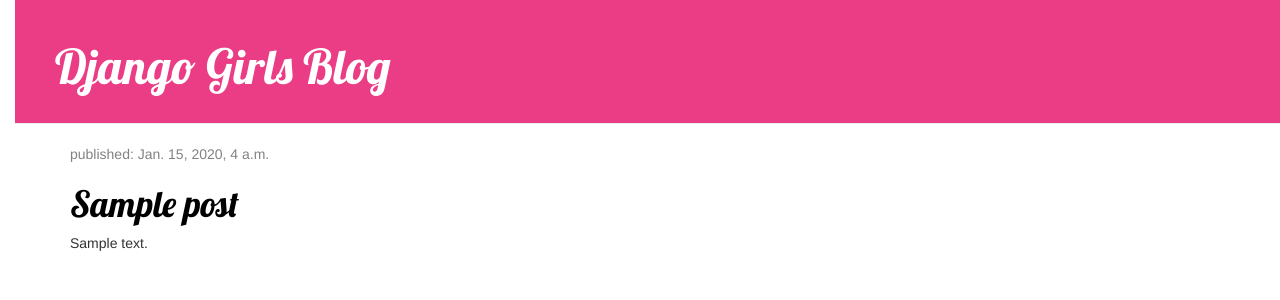
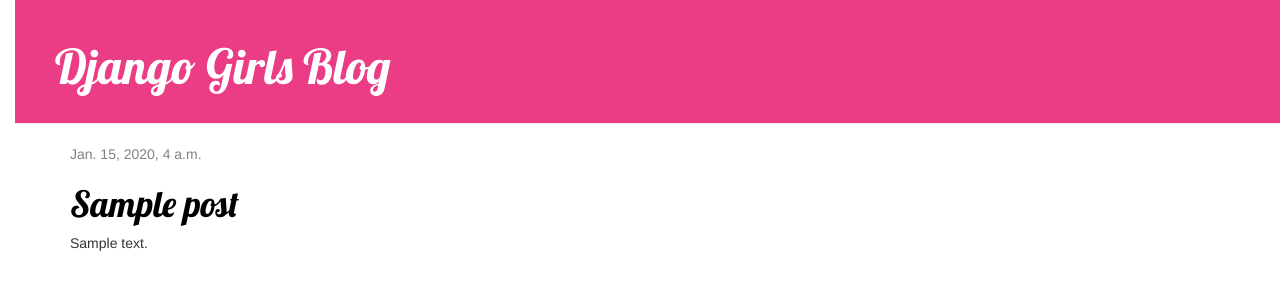
Before and after one commit to ahsansamya/firstblog, a Django app: template blog/templates/blog/post_list.html in a window 1280 px wide. Shown: the top 300 px of the page. Run offline with Django 3.2, Linux system fonts and the light colour scheme; the template is opened without the code that fills it: values that come from a table or form of the project are taken from there, others are empty; tables that the repository leaves empty hold one stand-in row (values such as "Sample post"); some libraries are stand-ins or nearby versions.

Commit message:
added edits to html

```diff
--- a/blog/templates/blog/post_list.html
+++ b/blog/templates/blog/post_list.html
@@ -4,9 +4,9 @@
     {% for post in posts %}
         <div class="post">
             <div class="date">
-                        <p>published: {{ post.published_date }}</p>
+                {{ post.published_date }}
             </div>
-                    <h1><a href="{% url 'post_detail' pk=post.pk %}">{{ post.title }}</a></h1>
+            <h1><a href="">{{ post.title }}</a></h1>
             <p>{{ post.text|linebreaksbr }}</p>
         </div>
     {% endfor %}
```
Lines whose indentation alone changed are shown as unchanged.
